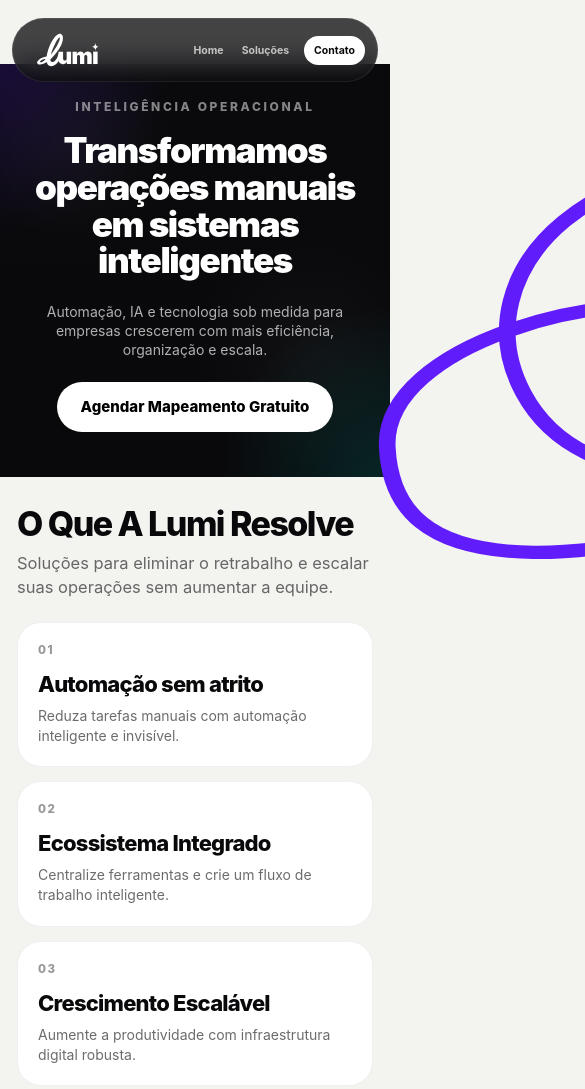
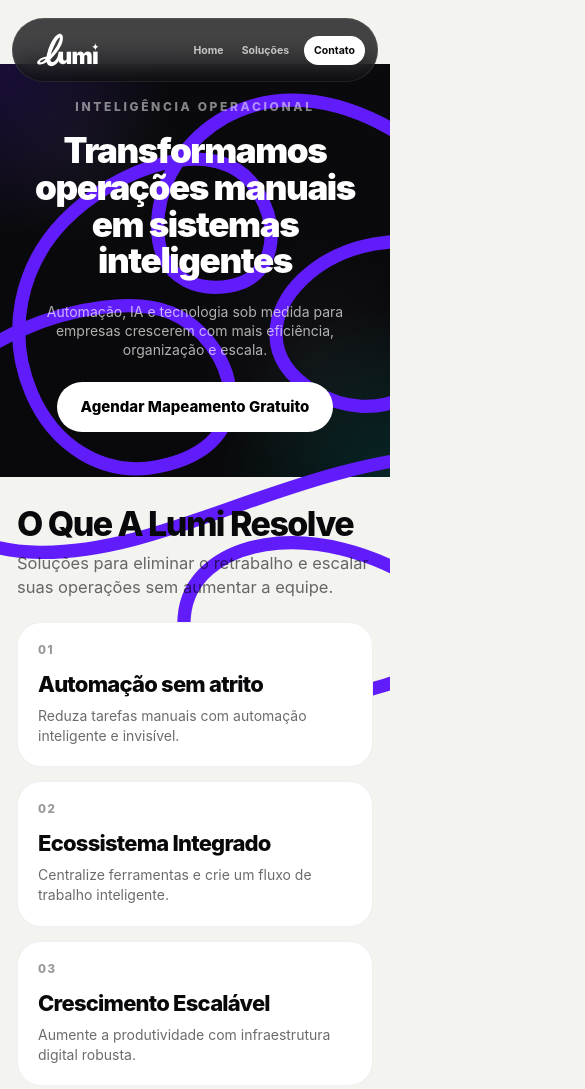
Before and after one commit to hublumi/site, a website built with Vite: page index.html in a window 390 px wide. Shown: the top 1089 px of the page, 585 px wide, since content can reach past the window. Built offline with nearby package versions, Linux system fonts and the light colour scheme; no server answers; files whose address does not match are found by name.

Commit message:
fix: clean mobile scroll line layout and use dynamic viewBox scaling

```diff
--- a/assets/css/main.css
+++ b/assets/css/main.css
@@ -3445,8 +3445,8 @@
     @media (max-width: 980px) {
       .scroll-line-container {
         display: block !important;
-        width: 600vw;
-        left: -250vw;
+        width: 100%;
+        left: 0;
       }
 
       .scroll-follow-path {
--- a/assets/js/main.js
+++ b/assets/js/main.js
@@ -192,33 +192,69 @@
       }
 
       // SVG Scroll Animation — draw path as user scrolls
+      const svg  = document.getElementById('scroll-line-svg');
       const path = document.querySelector('.scroll-follow-path');
-      if (path) {
+
+      if (svg && path) {
+
+        // --- Mobile viewBox fix ---
+        // On mobile, the body is taller and the viewport narrower.
+        // To avoid distortion we compute a viewBox whose X-span matches the
+        // Y-span ratio so the knot looks circular (same scale in both axes).
+        function applyViewBox() {
+          const isMobile = window.innerWidth < 980;
+          if (isMobile) {
+            // Wait one frame so scrollHeight is final after layout
+            requestAnimationFrame(() => {
+              const bodyH  = document.documentElement.scrollHeight;
+              const vbH    = 2730;   // our viewBox height
+              const scaleY = bodyH / vbH;          // px per SVG-unit (vertical)
+              const vbW    = window.innerWidth / scaleY; // SVG-units visible horizontally
+              const knotCX = 700;                  // horizontal centre of knot cluster
+              const vbMinX = knotCX - vbW / 2;
+              svg.setAttribute('viewBox', `${vbMinX} -50 ${vbW} ${vbH}`);
+              svg.setAttribute('preserveAspectRatio', 'none');
+              initAnimation();
+            });
+          } else {
+            svg.setAttribute('viewBox', '-320 -50 1400 2730');
+            svg.setAttribute('preserveAspectRatio', 'none');
+            initAnimation();
+          }
+        }
+
+        function initAnimation() {
           const pathLength = path.getTotalLength();
-
-        // Show the initial knot area (30% drawn) at page load
-        path.style.strokeDasharray = pathLength + ' ' + pathLength;
+          path.style.strokeDasharray  = pathLength + ' ' + pathLength;
           path.style.strokeDashoffset = pathLength * 0.70; // 30% drawn at load
 
           let ticking = false;
 
-        const updateScrollPath = () => {
-          const maxScroll = document.documentElement.scrollHeight - window.innerHeight;
+          function updateScrollPath() {
+            const maxScroll     = document.documentElement.scrollHeight - window.innerHeight;
             const scrollProgress = maxScroll > 0 ? Math.min(window.scrollY / maxScroll, 1) : 0;
-          // From 30% drawn (scroll=0) to 100% drawn (scroll=100%)
             const drawn = pathLength * (0.30 + scrollProgress * 0.70);
             path.style.strokeDashoffset = pathLength - drawn;
             ticking = false;
-        };
+          }
 
-        window.addEventListener('scroll', () => {
+          // Remove previous scroll listener before re-adding
+          window.removeEventListener('scroll', window._svgScrollHandler);
+          window._svgScrollHandler = () => {
             if (!ticking) {
               requestAnimationFrame(updateScrollPath);
               ticking = true;
             }
-        }, { passive: true });
+          };
+          window.addEventListener('scroll', window._svgScrollHandler, { passive: true });
 
-        updateScrollPath(); // Draw initial state
+          updateScrollPath();
+        }
+
+        applyViewBox();
+
+        // Re-apply on resize (orientation change on mobile)
+        window.addEventListener('resize', applyViewBox, { passive: true });
       }
 
     });
```
Lines whose indentation alone changed are shown as unchanged.
